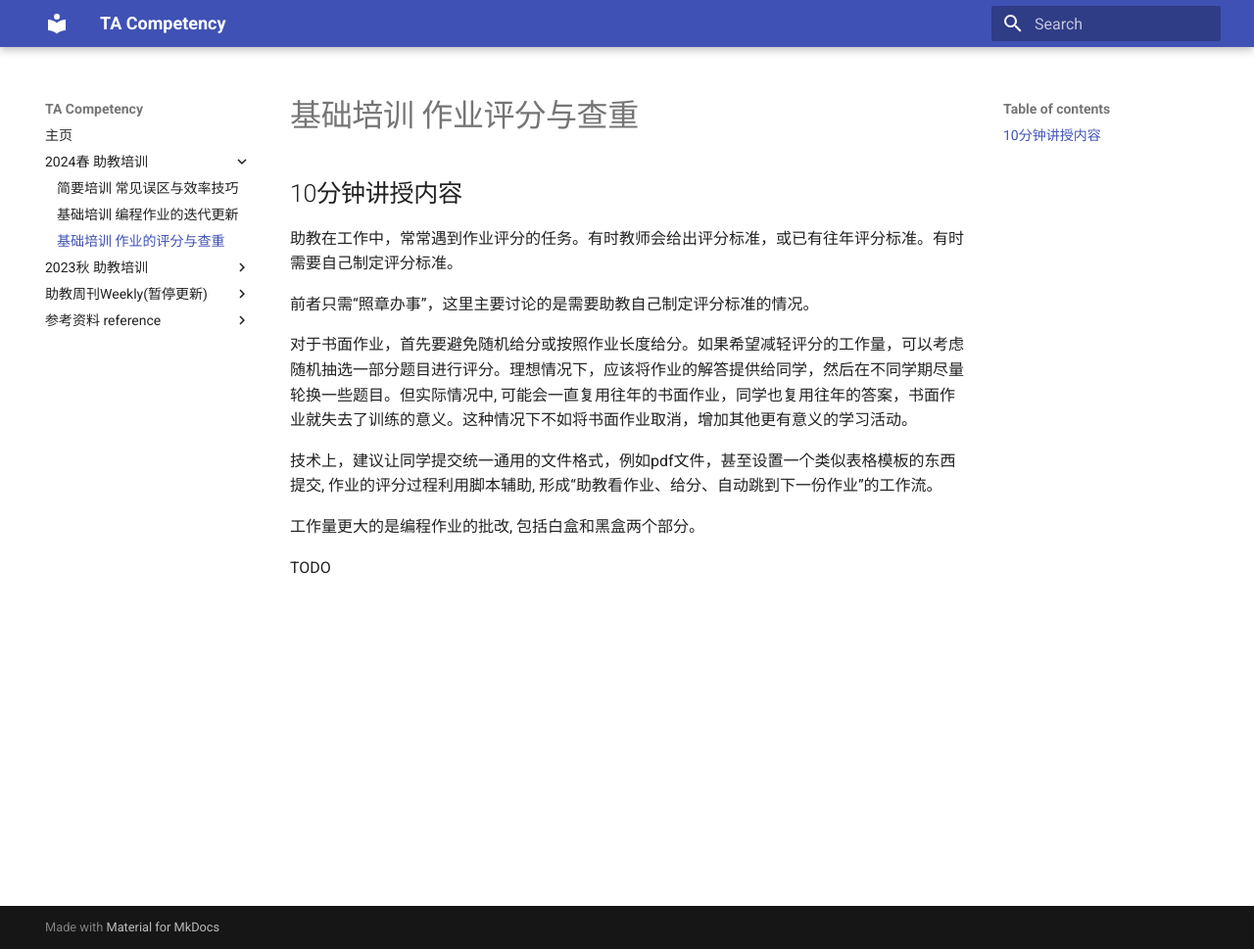
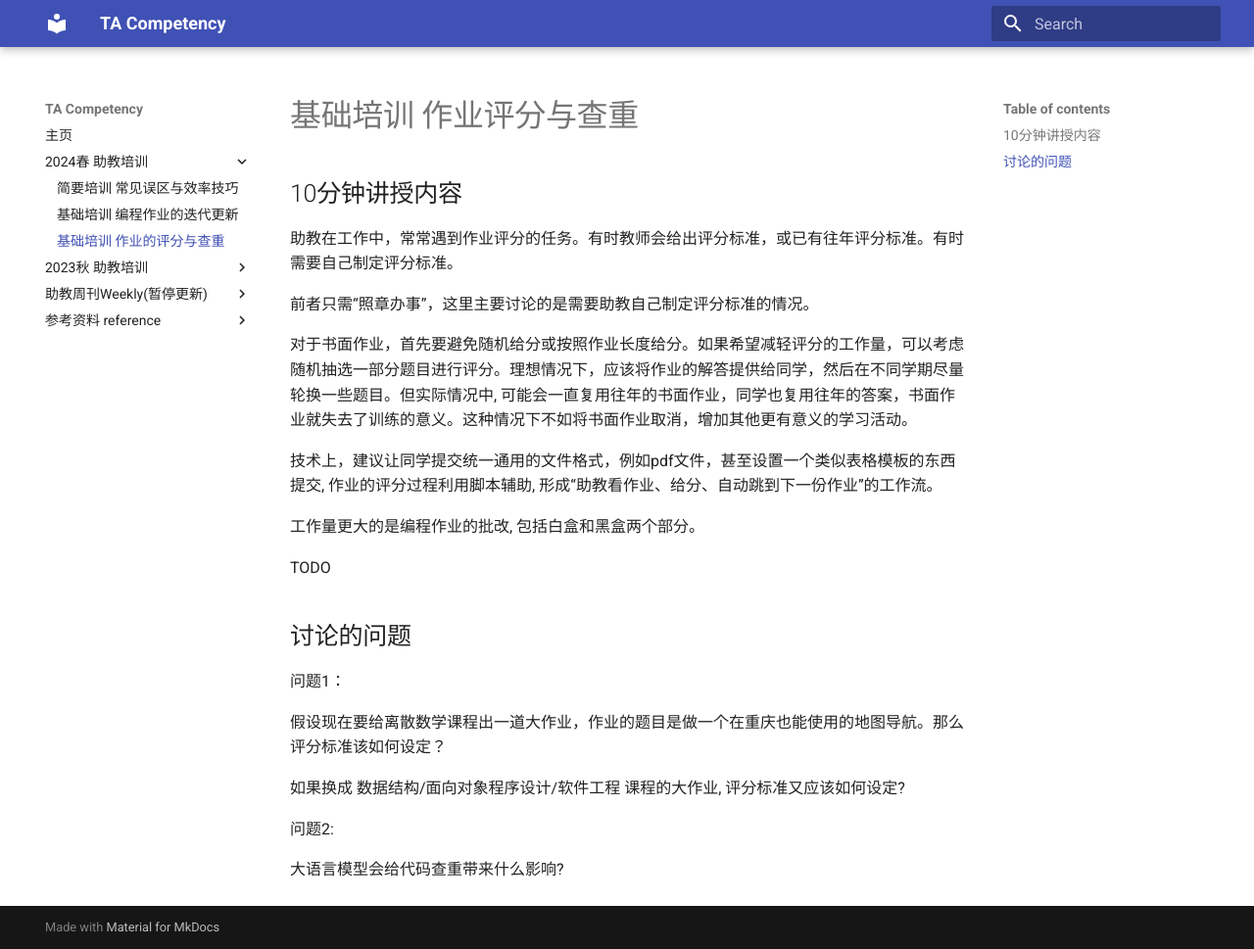
Before and after one commit to THUCSTAC/TAC, an MkDocs documentation site: the page built from docs/2024S/Grading/index.md, in a window 1280 px wide and 969 px high. Shown: the whole window at 98% size. Built offline with MkDocs 1.6.1 and Material for MkDocs 9.7.7, drawn with Linux system fonts in a browser that asks for light colours.

```diff
--- a/docs/2024S/Grading/index.md
+++ b/docs/2024S/Grading/index.md
@@ -13,3 +13,15 @@
 工作量更大的是编程作业的批改, 包括白盒和黑盒两个部分。
 
 TODO
+
+## 讨论的问题
+
+问题1：
+
+假设现在要给离散数学课程出一道大作业，作业的题目是做一个在重庆也能使用的地图导航。那么评分标准该如何设定？
+
+如果换成 数据结构/面向对象程序设计/软件工程 课程的大作业, 评分标准又应该如何设定?
+
+问题2:
+
+大语言模型会给代码查重带来什么影响?
--- a/mkdocs.yml
+++ b/mkdocs.yml
@@ -48,6 +48,7 @@ nav:
    - weekly/20230703.md
    - weekly/20230710.md
    - weekly/20230717.md
+   - weekly/2024_01.md
 
  - 参考资料 reference:
    - reference/index.md
```
Also changed, not shown: docs/weekly/2024_01.md (added, +23 -0 lines), docs/weekly/index.md (+5 -0 lines).
